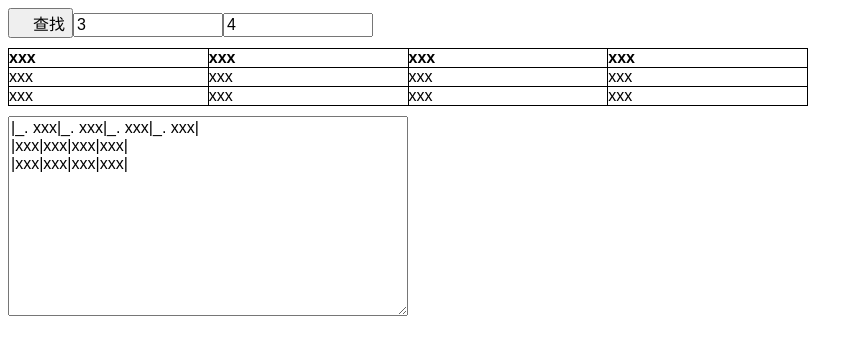
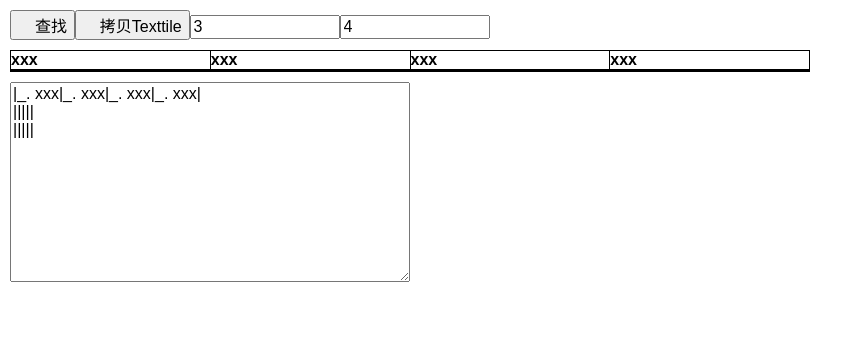
Before and after one commit to cikai/chrome-ext-wikitable, a Vue app: page / in a window 1280 px wide. Shown: the top 350 px of the page, without its empty margins (0-865 px from the left). Built offline with nearby package versions, Linux system fonts and the light colour scheme; a web font is replaced by a local one.

Commit message:
add global messages

```diff
--- a/src/App.vue
+++ b/src/App.vue
@@ -12,6 +12,10 @@
         <i class="fa fa-search"></i>
         查找
       </button>
+      <button @click="copyToClickBoard">
+        <i class="fa fa-copy"></i>
+        拷贝Texttile
+      </button>
       <sub-add-input :value="row" @changeValue="changeRow"></sub-add-input>
       <sub-add-input :value="col" @changeValue="changeCol"></sub-add-input>
     </div>
@@ -25,15 +29,14 @@
             :colspan='td.colspan'
             :rowspan='td.rowspan'
             :class='td.type.toLowerCase()'
-            @click.stop="toEdit(td)">
+            @click="toEdit(td, $event)">
 
             <div>
               <div class="text">{{td.value}}</div>
               <div class="edit" :style="{display: td.mode == 'edit' ? '' : 'none'}">
                 <textarea
                   name="" id=""
-                  v-model='td.value'
-                  @focusout="toText(td)">
+                  v-model='td.value'>
                 </textarea>
                 <div class="button">
                   <i class="fa fa-save" @click.stop="toText(td)"></i>
@@ -73,7 +76,17 @@ export default {
   },
 
   mounted(){
+    // init table
     this.tableArr = this._getTableArrFromHtml();
+    // global event
+    var bus = this.$getBus();
+    bus.$on("body/click", () => {
+      this.tableArr.forEach(tds => {
+        tds.forEach(td => {
+          td.mode = "text";
+        })
+      })
+    })
   },
 
   computed: {
@@ -97,8 +110,20 @@ export default {
   },
 
   methods: {
-    toEdit(td){
+    toEdit(td, e){
+      if(td.mode === "edit"){
+        return;
+      }
       td.mode = "edit";
+
+      // focus
+      var target = e.target;
+      setTimeout(() => {
+        var ta = target.querySelector("textarea");
+        if(ta){
+          ta.focus();
+        }
+      })
     },
     toText(td){
       td.mode = 'text';
@@ -126,6 +151,12 @@ export default {
         }
         this.rawTableHtml = response;
       })
+    },
+    copyToClickBoard(){
+      var ta = document.querySelector(".copy textarea");
+      ta.select();
+      document.execCommand("copy");
+      ta.blur();
     },
     _getTableArrFromHtml(){
       var tableArr = [];
@@ -172,12 +203,23 @@ export default {
     _getValue(tdDom){
       var atag = tdDom.querySelector("a");
       if(atag){
-        var text = atag.innerHTML;
-        var href = atag.getAttribute("href");
-        return `"${text}":${href}`;
+        // 带有超链接的内容
+        // <a href="www.baidu.com">BAIDU</a> => "BAIDU":http://www.baidu.com
+        var domStr = tdDom.innerHTML;
+        var reg = new RegExp("<a.*?</a>", "g");
+        console.log(domStr, reg, reg.test(domStr));
+        return domStr.replace(reg, (matchATag) => {
+          return this._getValueFromATag(matchATag);
+        })
       }else {
+        // 普通的文本内容
         return tdDom.innerHTML;
       }
+    },
+    _getValueFromATag(atagStr){
+      var reg = new RegExp(`<a.*?href="(.*?)".*?>(.*?)</a>`)
+      var result = reg.exec(atagStr);
+      return ` "${result[2]}":${result[1]} `;
     }
   },
 
@@ -199,72 +241,6 @@ export default {
 }
 </script>
 <style>
-* {
-  box-sizing: border-box;
-  font-size: 16px;
-  font-family: sans-serif;
-}
-
-i.fa {
-  cursor:pointer;
-}
-i.fa:hover {
-  color: cadetblue;
-}
-
-.hide {
-  display:none;
-}
-
-.margin-bottom-10 {
-  margin-bottom: 10px;
-}
-table {
-  table-layout: fixed;
-  border-collapse: collapse;
-  border-left: 1px solid black;
-  border-bottom: 1px solid black;
-  min-width: 800px;
-}
-
-th, td {
-  padding: 0px;
-  position:relative;
-  white-space: pre;
-}
-
-th {
-  border-top: 1px solid black;
-  border-right: 1px solid black;
-}
-
-td {
-  border-top: 1px solid black;
-  border-right: 1px solid black;
-}
-
-td div.edit {
-  z-index: 100;
-  border: 1px solid aliceblue;
-  position: absolute;
-  left: 0px;
-  top: 0px;
-
-  width:100%;
-  height: 100%;
-}
-
-td div.button {
-  position: absolute;
-  right:0px;
-  bottom: 0px;
-  z-index: 100000;
-}
-
-td.th {
-  font-weight:bold;
-}
-
 .edit textarea {
   width: 100%;
   height: 100%;
--- a/src/common.js
+++ b/src/common.js
@@ -4,7 +4,7 @@ function getDefaultNode(){
     type: 'TD',
     colspan: 1,
     rowspan: 1,
-    value: 'xxx'
+    value: ''
   }
 }
 
--- /dev/null
+++ b/src/css/common.css
@@ -0,0 +1,76 @@
+* {
+  box-sizing: border-box;
+  font-size: 16px;
+  font-family: sans-serif;
+}
+
+body,html {
+  padding: 0;
+  margin:0;
+  position: relative;
+  width: 100%;
+  height: 100%;
+}
+body {
+  padding: 10px;
+}
+
+i.fa {
+  cursor:pointer;
+}
+i.fa:hover {
+  color: cadetblue;
+}
+
+.hide {
+  display:none;
+}
+
+.margin-bottom-10 {
+  margin-bottom: 10px;
+}
+table {
+  table-layout: fixed;
+  border-collapse: collapse;
+  border-left: 1px solid black;
+  border-bottom: 1px solid black;
+  min-width: 800px;
+}
+
+th, td {
+  padding: 0px;
+  position:relative;
+  white-space: pre;
+}
+
+th {
+  border-top: 1px solid black;
+  border-right: 1px solid black;
+}
+
+td {
+  border-top: 1px solid black;
+  border-right: 1px solid black;
+}
+
+td div.edit {
+  z-index: 100;
+  border: 1px solid aliceblue;
+  position: absolute;
+  left: 0px;
+  top: 0px;
+
+  width:100%;
+  height: 100%;
+}
+
+td div.button {
+  position: absolute;
+  right:0px;
+  bottom: 0px;
+  z-index: 100000;
+}
+
+td.th {
+  font-weight:bold;
+}
--- /dev/null
+++ b/src/global_event.js
@@ -0,0 +1,14 @@
+import Vue from 'Vue';
+
+var GlobalEvent = {}
+
+GlobalEvent.install = function(Vue, options){
+
+  Vue.bus = new Vue();
+
+  Vue.prototype.$getBus = function(){
+    return Vue.bus;
+  }
+}
+
+export default GlobalEvent;
--- a/src/main.js
+++ b/src/main.js
@@ -4,12 +4,25 @@ import Vue from 'vue'
 import App from './App'
 
 import fontawesome from './css/font-awesome.css'
+import commoncss from './css/common.css'
+import GlobalEvent from './global_event.js';
 
 Vue.config.productionTip = false
 
+Vue.use(GlobalEvent);
+
 /* eslint-disable no-new */
-new Vue({
+var main = new Vue({
   el: '#app',
   template: '<App/>',
   components: { App }
 })
+
+var bus = main.$getBus();
+document.body.addEventListener("click", (e) => {
+  var target = e.target;
+  if(target.closest("div.preview")) {
+    return;
+  }
+  bus.$emit("body/click");
+})
--- a/src/template-factory.js
+++ b/src/template-factory.js
@@ -3,7 +3,7 @@ function createRow(col, headFlg) {
     if (headFlg) {
       return "<th>xxx</th>"
     } else {
-      return "<td>xxx</td>"
+      return '<td></td>'
     }
   }).join("");
 }
```
